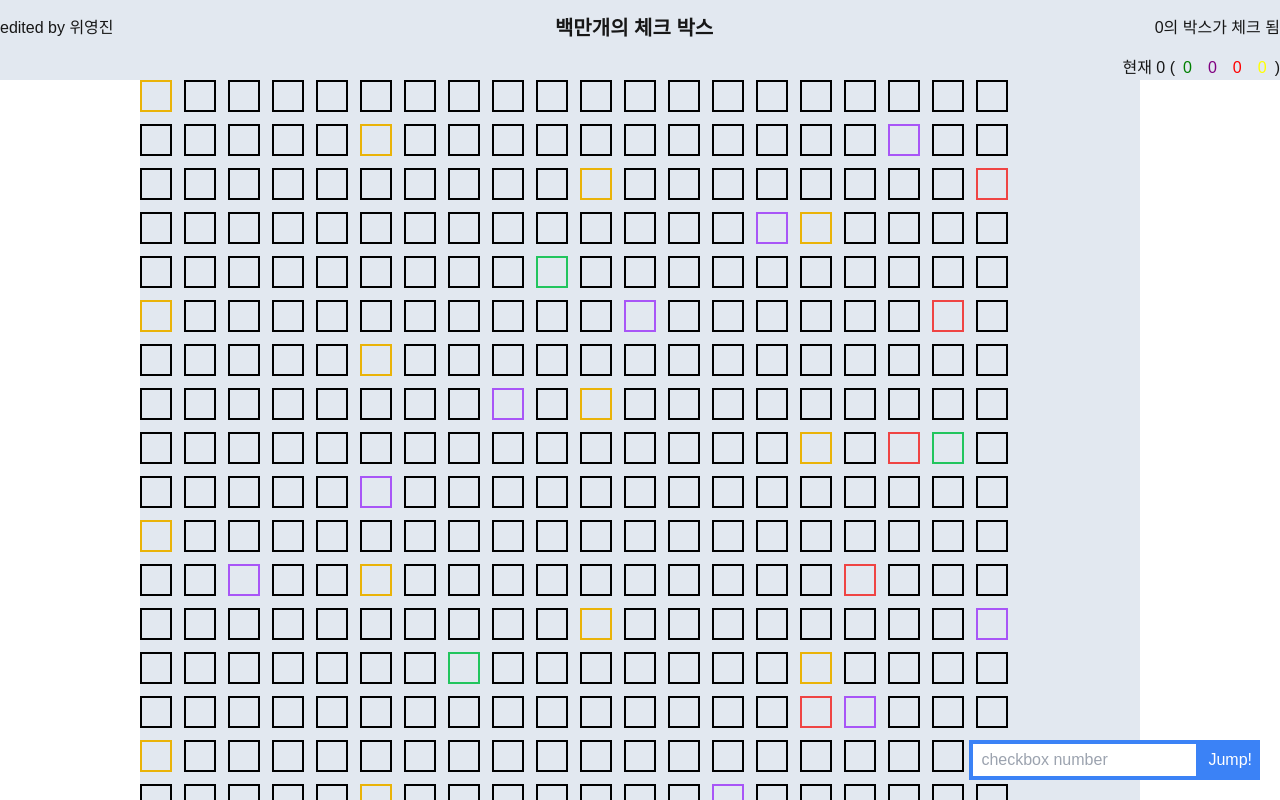
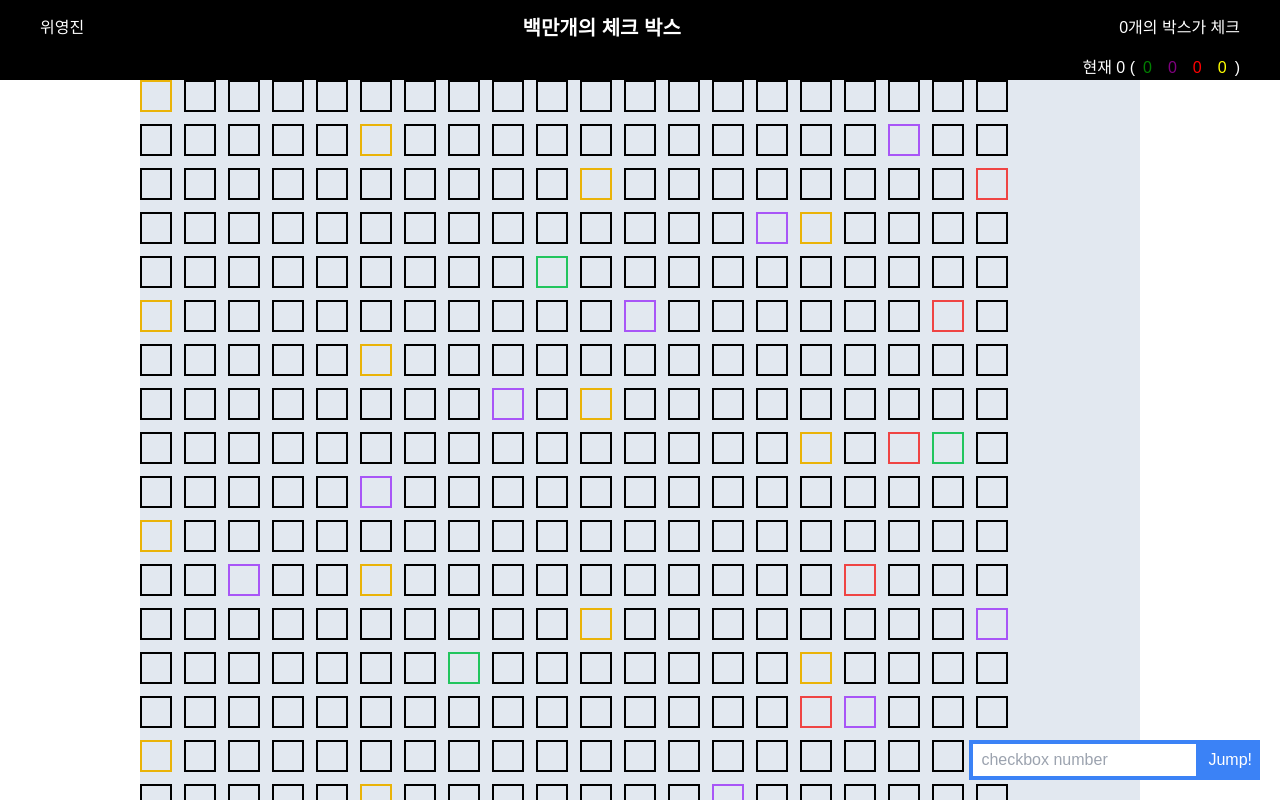
Before and after one commit to weeeeey/superb, a Next.js app: page / in a window 1280 px wide. Built offline with nearby package versions, Linux system fonts and the light colour scheme.

Commit message:
refactor: modify header style

```diff
--- a/app/(home)/_components/home-header.tsx
+++ b/app/(home)/_components/home-header.tsx
@@ -6,11 +6,11 @@ interface HomeHeaderProps {
 
 export default function HomeHeader({ checkState }: HomeHeaderProps) {
   return (
-    <header className="fixed left-0 top-0 flex h-20 w-full min-w-[360px] flex-col bg-slate-200">
+    <header className="fixed left-0 top-0 flex h-20 w-full min-w-[360px] flex-col bg-black px-2 text-white sm:px-5 md:px-10">
       <section className="my-auto flex items-center justify-between gap-x-4 whitespace-nowrap">
-        <div>edited by 위영진</div>
+        <div>위영진</div>
         <h1 className="text-xl font-extrabold">백만개의 체크 박스</h1>
-        <div>{checkState.checkedCount}의 박스가 체크 됨</div>
+        <div>{checkState.checkedCount}개의 박스가 체크</div>
       </section>
       <ul className="flex items-center justify-end">
         현재 {checkState.checkedCount} (
```
